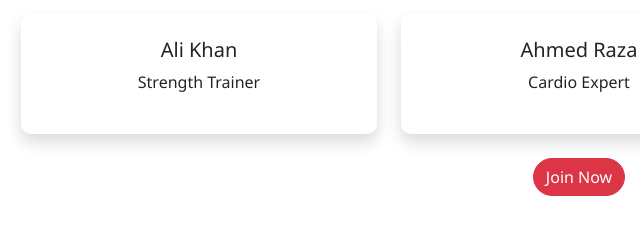
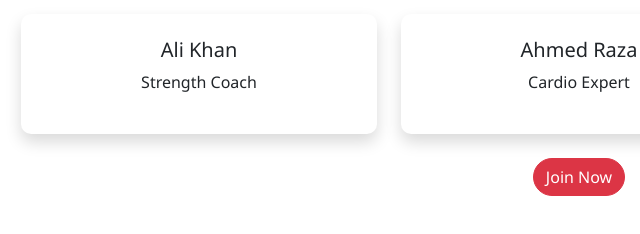
Before and after one commit to amiratgit7/Smart-Club, a website: page src/trainers.html in a window 1280 px wide. Shown: the part 152-386 px from the top of the page, 61-701 px from the left. Drawn offline with nearby package versions, Linux system fonts and the light colour scheme.

```diff
--- a/src/trainers.html
+++ b/src/trainers.html
@@ -35,7 +35,7 @@
   <h2 class="mb-4">Our Trainers</h2>
 
   <div class="row g-4">
-    <div class="col-md-4"><div class="card p-4 shadow"><h5>Ali Khan</h5><p>Strength Trainer</p></div></div>
+    <div class="col-md-4"><div class="card p-4 shadow"><h5>Ali Khan</h5><p>Strength Coach</p></div></div>
     <div class="col-md-4"><div class="card p-4 shadow"><h5>Ahmed Raza</h5><p>Cardio Expert</p></div></div>
     <div class="col-md-4"><div class="card p-4 shadow"><h5>Usman Tariq</h5><p>Yoga Instructor</p></div></div>
   </div>
```
Also changed, not shown: .github/workflows/ci-dev.yml.
